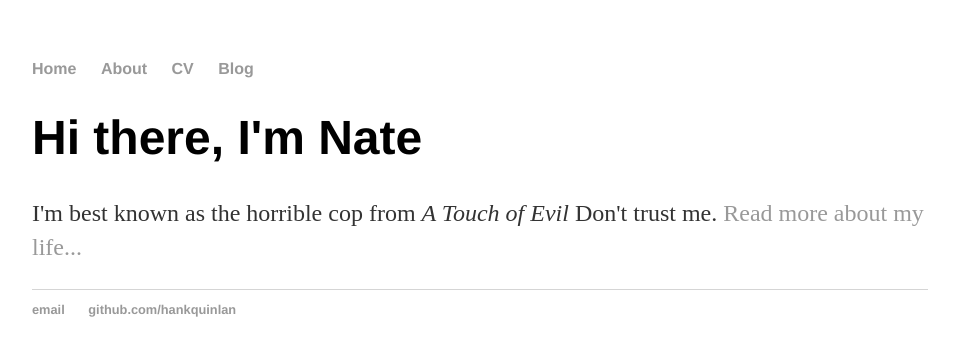
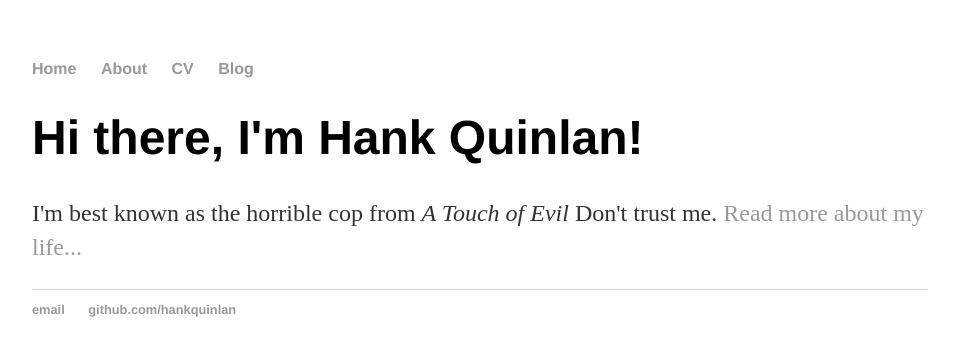
Before and after one commit to envino/play, a Jekyll site: the page built from index.html, in a window 1280 px wide. Shown: the top 356 px of the page, without its empty margins (160-1115 px from the left). Built offline with Jekyll 4.4.1, drawn with Linux system fonts in a browser that asks for light colours.

Commit message:
Update index.html

```diff
--- a/index.html
+++ b/index.html
@@ -3,6 +3,6 @@ layout: default
 title: Hank Quinlan, Horrible Cop
 ---
 <div class="blurb">
-	<h1>Hi there, I'm Nate</h1>
+	<h1>Hi there, I'm Hank Quinlan!</h1>
 	<p>I'm best known as the horrible cop from <em>A Touch of Evil</em> Don't trust me. <a href="/about">Read more about my life...</a></p>
 </div><!-- /.blurb -->
```
